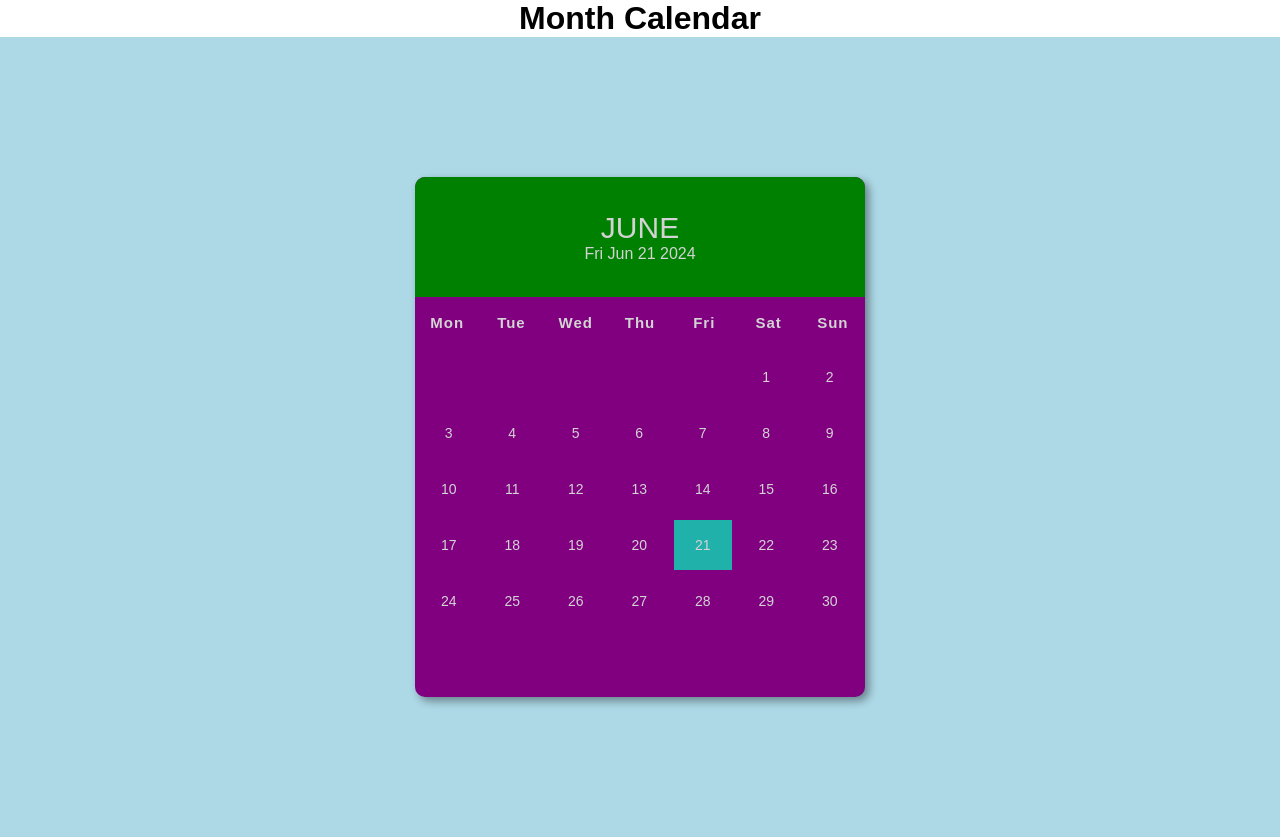
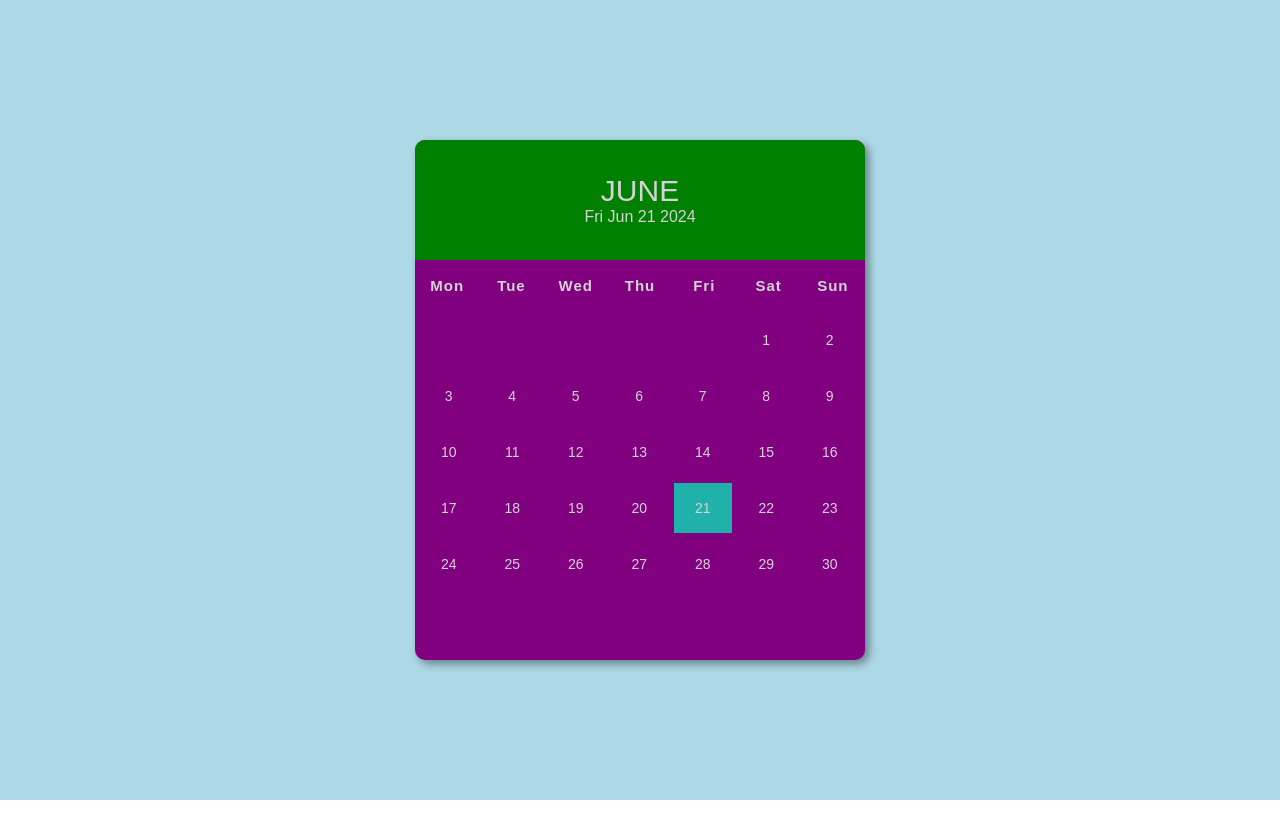
Before and after one commit to yvonnesarah/month-calendar, a plain HTML site: page index.html in a window 1280 px wide. After the commit the page ends 800 px from the top, so only its background shows below. Drawn offline with Linux system fonts and the light colour scheme.

Commit message:
Updated index.html

```diff
--- a/index.html
+++ b/index.html
@@ -10,8 +10,6 @@
     <link rel="stylesheet" href="./assets/css/style.css" />
   </head>
   <body>
-     <!--Month Calender-->
-    <h1><center>Month Calendar</h1></center>
      <!--Container-->
     <div class="container">
        <!--Calender-->
```
